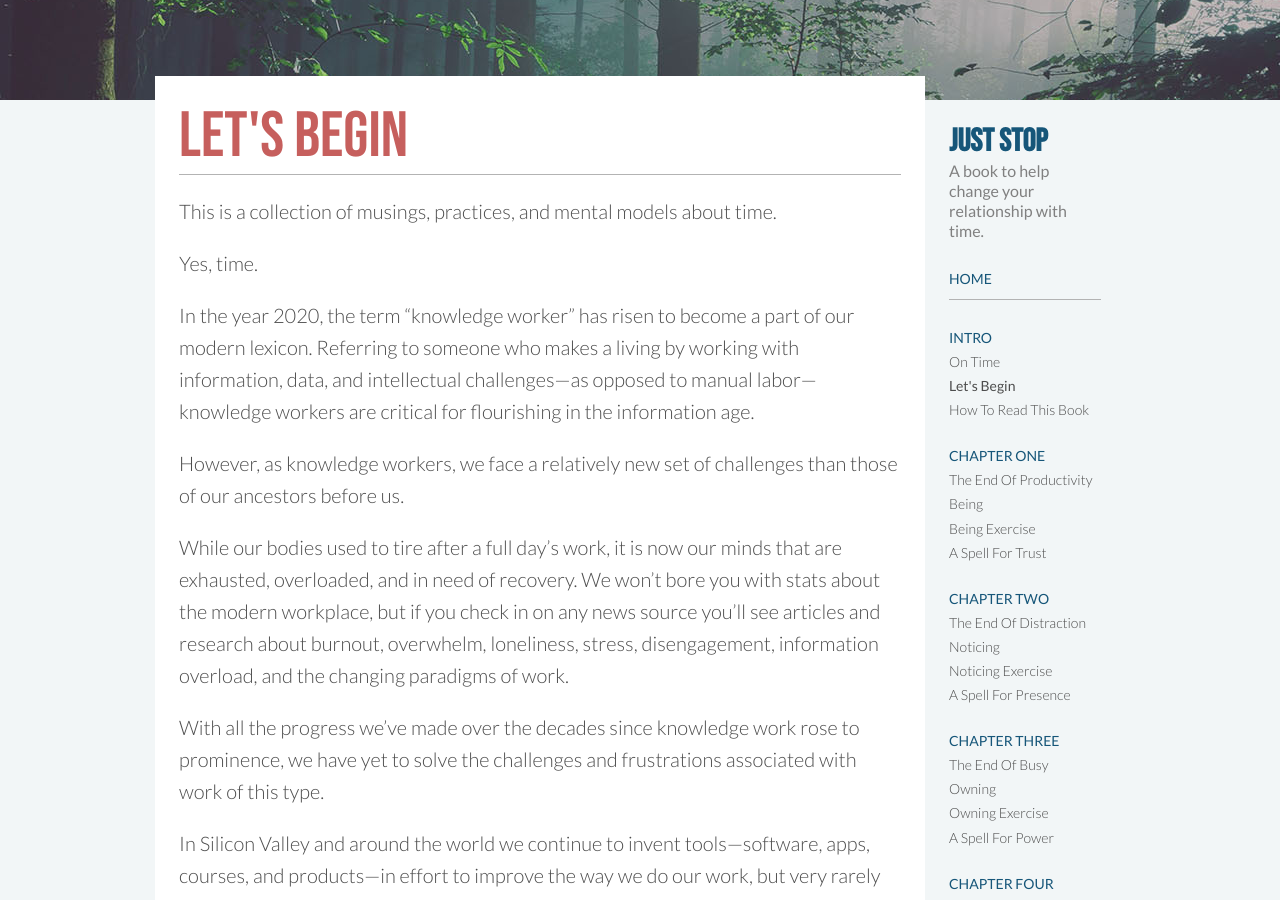
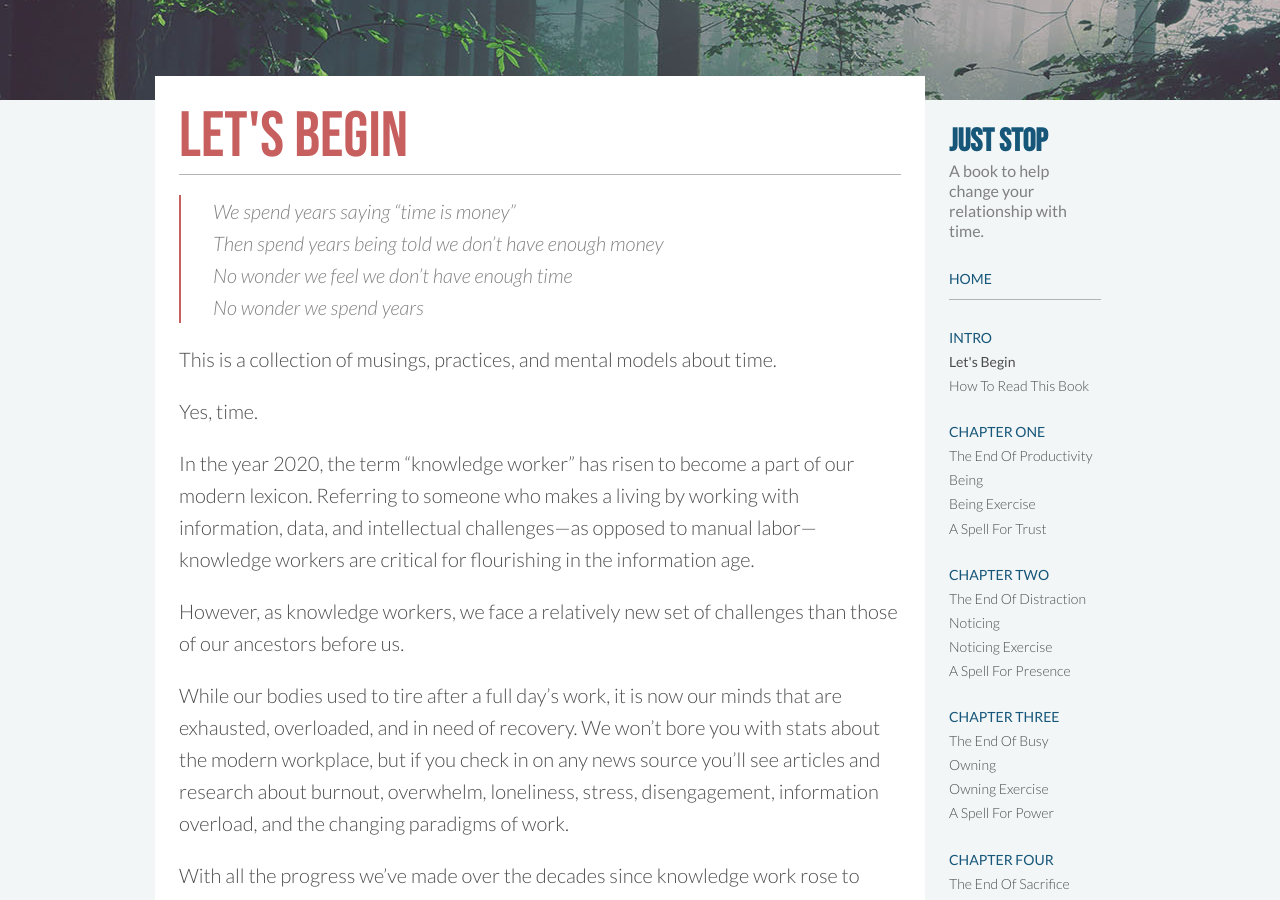
Before and after one commit to dainsaint/readjuststop.com, a Jekyll site: the page built from _chapters/intro/lets-begin.md, in a window 1280 px wide and 900 px high. Built offline with Jekyll 4.4.1, drawn with Linux system fonts in a browser that asks for light colours.

Commit message:
fix ontime

```diff
--- a/_chapters/intro/lets-begin.md
+++ b/_chapters/intro/lets-begin.md
@@ -4,6 +4,10 @@ chapter: intro
 order: 2
 layout: book
 ---
+> *We spend years saying “time is money”*
+> *Then spend years being told we don't have enough money*
+> *No wonder we feel we don't have enough time*
+> *No wonder we spend years*
 
 This is a collection of musings, practices, and mental models about time.
 
```
Also changed, not shown: _chapters/intro/on-time.md (deleted, +0 -11 lines).
